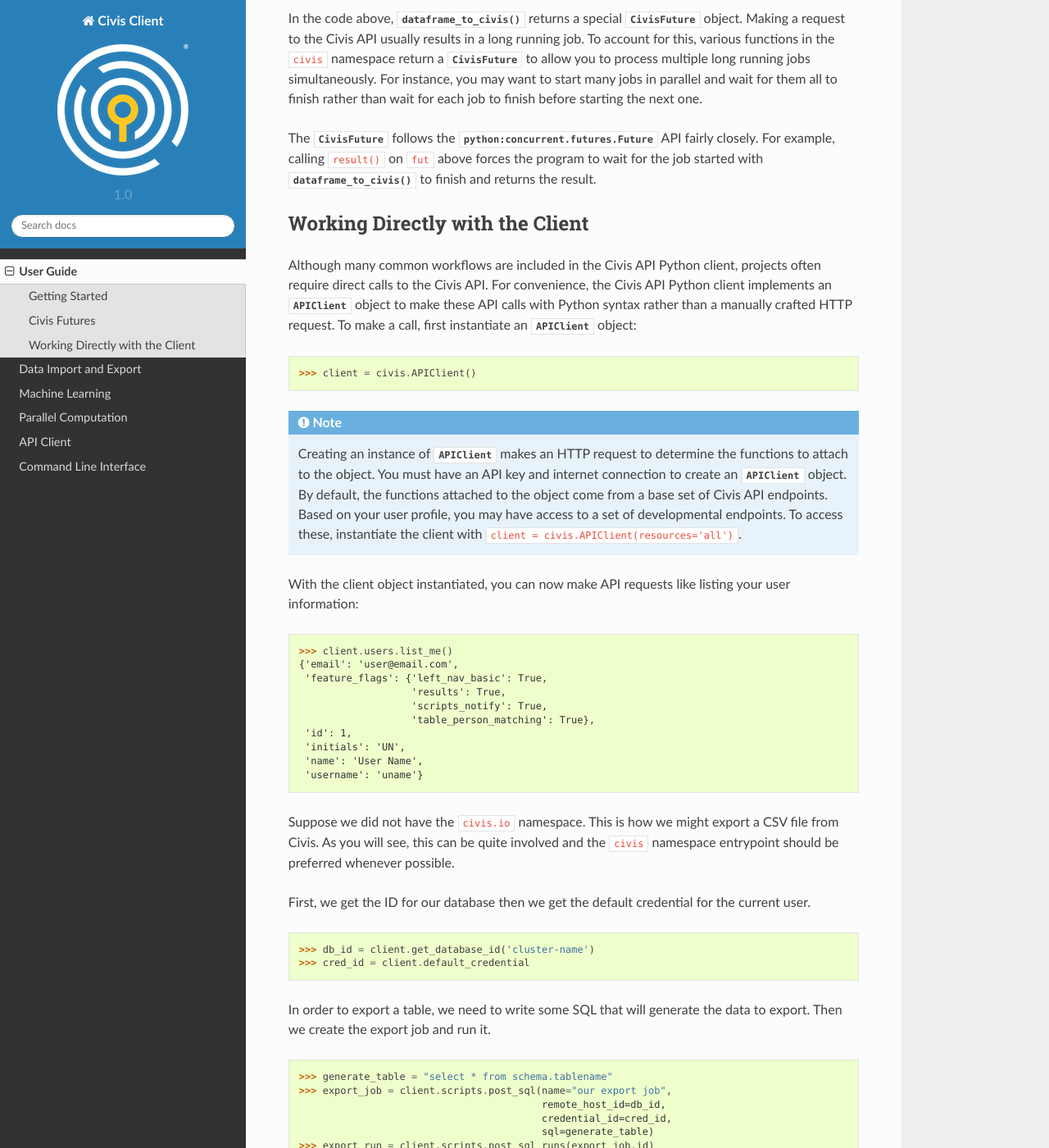
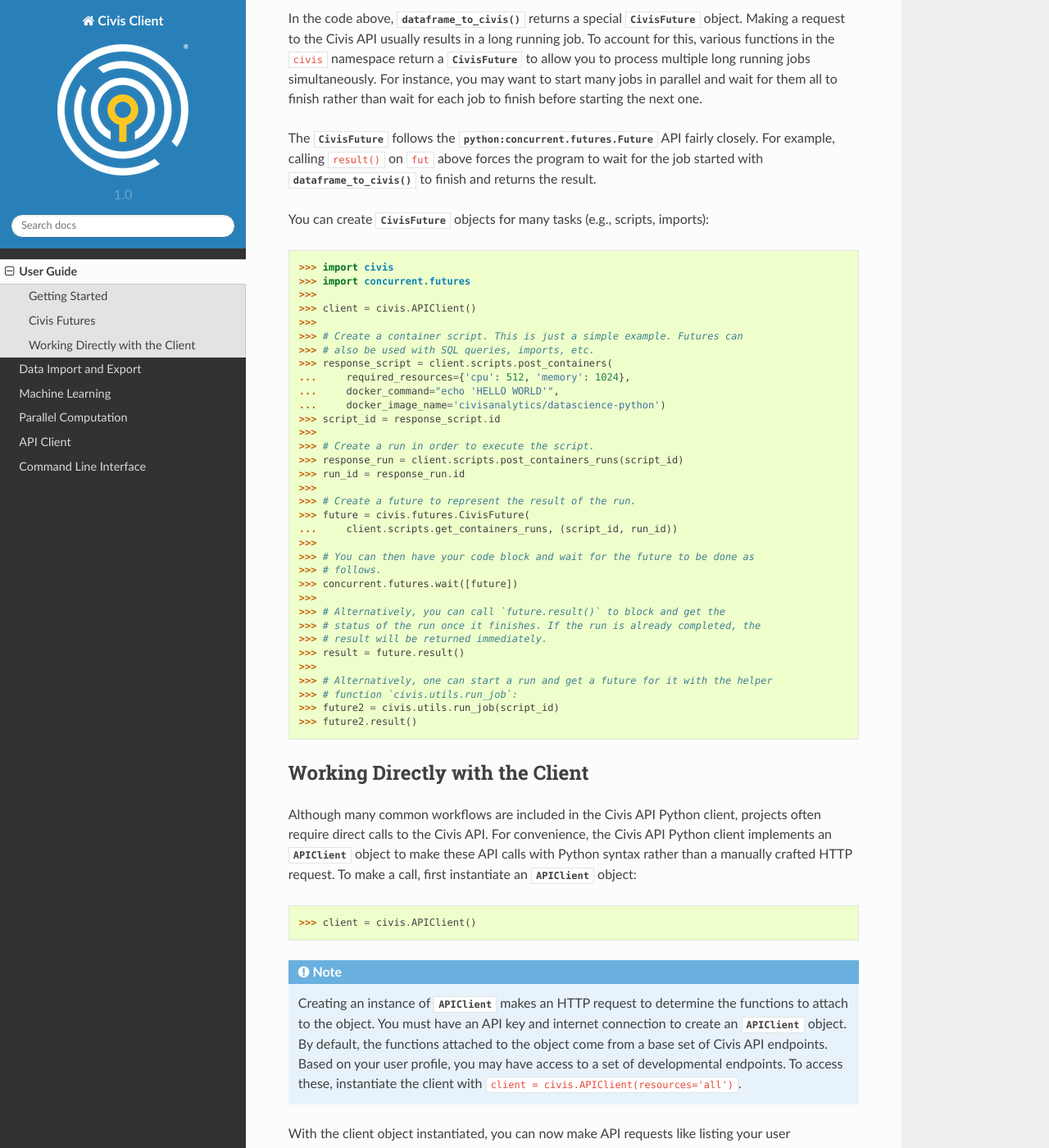
Before and after one commit to civisanalytics/civis-python, a Sphinx documentation site: the page built from docs/source/user_guide.rst, in a window 1280 px wide and 1400 px high, scrolled down 747 px. Shown: the whole window at 82% size. Built offline with Sphinx 7.4.7 and the Read the Docs theme 2.0.0, drawn with Linux system fonts in a browser that asks for light colours.

Commit message:
add example of how to create civis futures to user guide

```diff
--- a/docs/source/user_guide.rst
+++ b/docs/source/user_guide.rst
@@ -53,6 +53,45 @@
 job started with :func:`~civis.io.dataframe_to_civis` to finish and
 returns the result.
 
+You can create :class:`CivisFuture <civis.futures.CivisFuture>` objects for
+many tasks (e.g., scripts, imports):
+
+.. code-block:: python
+
+   >>> import civis
+   >>> import concurrent.futures
+   >>>
+   >>> client = civis.APIClient()
+   >>>
+   >>> # Create a container script. This is just a simple example. Futures can
+   >>> # also be used with SQL queries, imports, etc.
+   >>> response_script = client.scripts.post_containers(
+   ...     required_resources={'cpu': 512, 'memory': 1024},
+   ...     docker_command="echo 'HELLO WORLD'",
+   ...     docker_image_name='civisanalytics/datascience-python')
+   >>> script_id = response_script.id
+   >>>
+   >>> # Create a run in order to execute the script.
+   >>> response_run = client.scripts.post_containers_runs(script_id)
+   >>> run_id = response_run.id
+   >>>
+   >>> # Create a future to represent the result of the run.
+   >>> future = civis.futures.CivisFuture(
+   ...     client.scripts.get_containers_runs, (script_id, run_id))
+   >>>
+   >>> # You can then have your code block and wait for the future to be done as
+   >>> # follows.
+   >>> concurrent.futures.wait([future])
+   >>>
+   >>> # Alternatively, you can call `future.result()` to block and get the
+   >>> # status of the run once it finishes. If the run is already completed, the
+   >>> # result will be returned immediately.
+   >>> result = future.result()
+   >>>
+   >>> # Alternatively, one can start a run and get a future for it with the helper
+   >>> # function `civis.utils.run_job`:
+   >>> future2 = civis.utils.run_job(script_id)
+   >>> future2.result()
 
 Working Directly with the Client
 ================================
```
